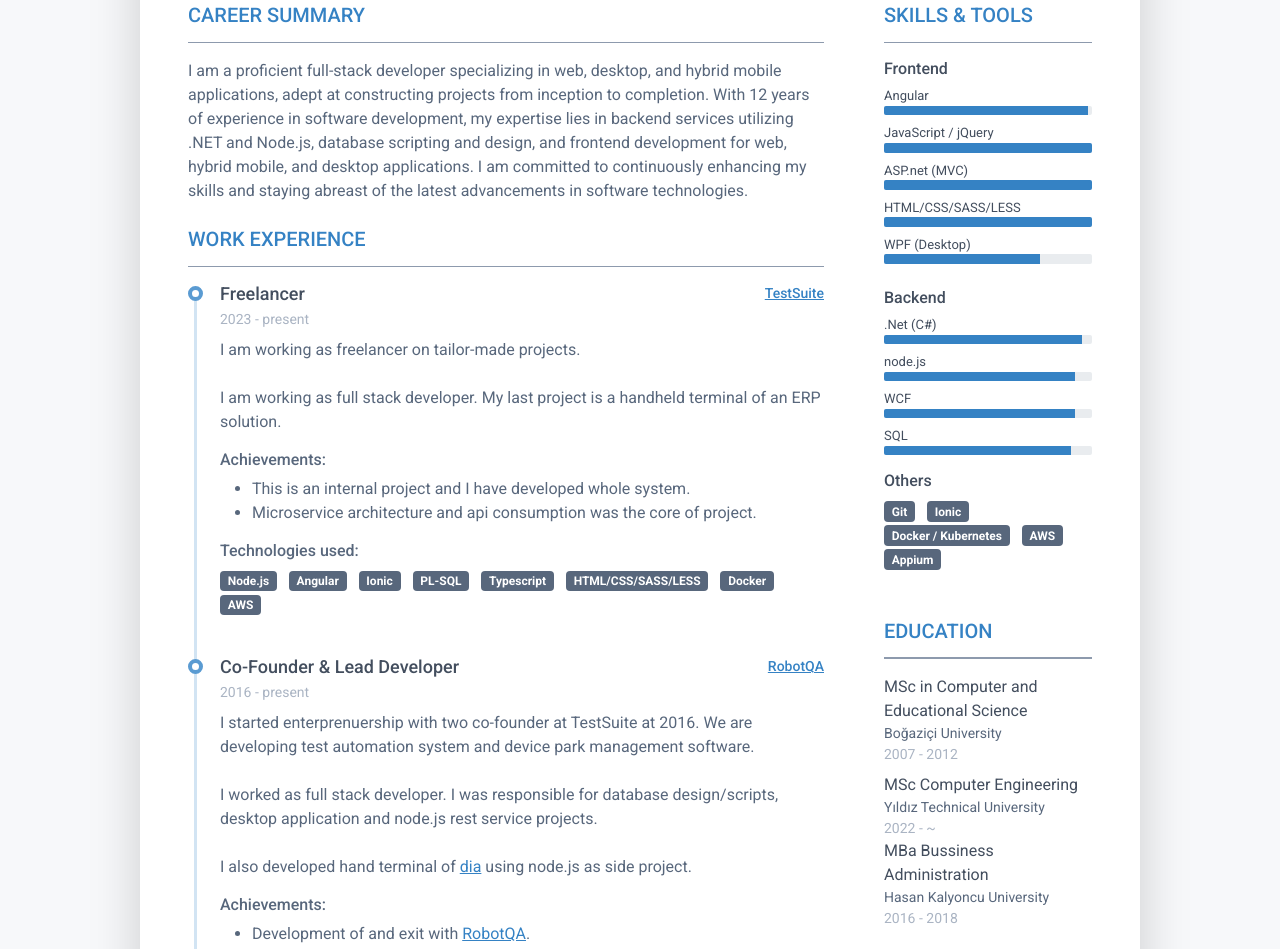
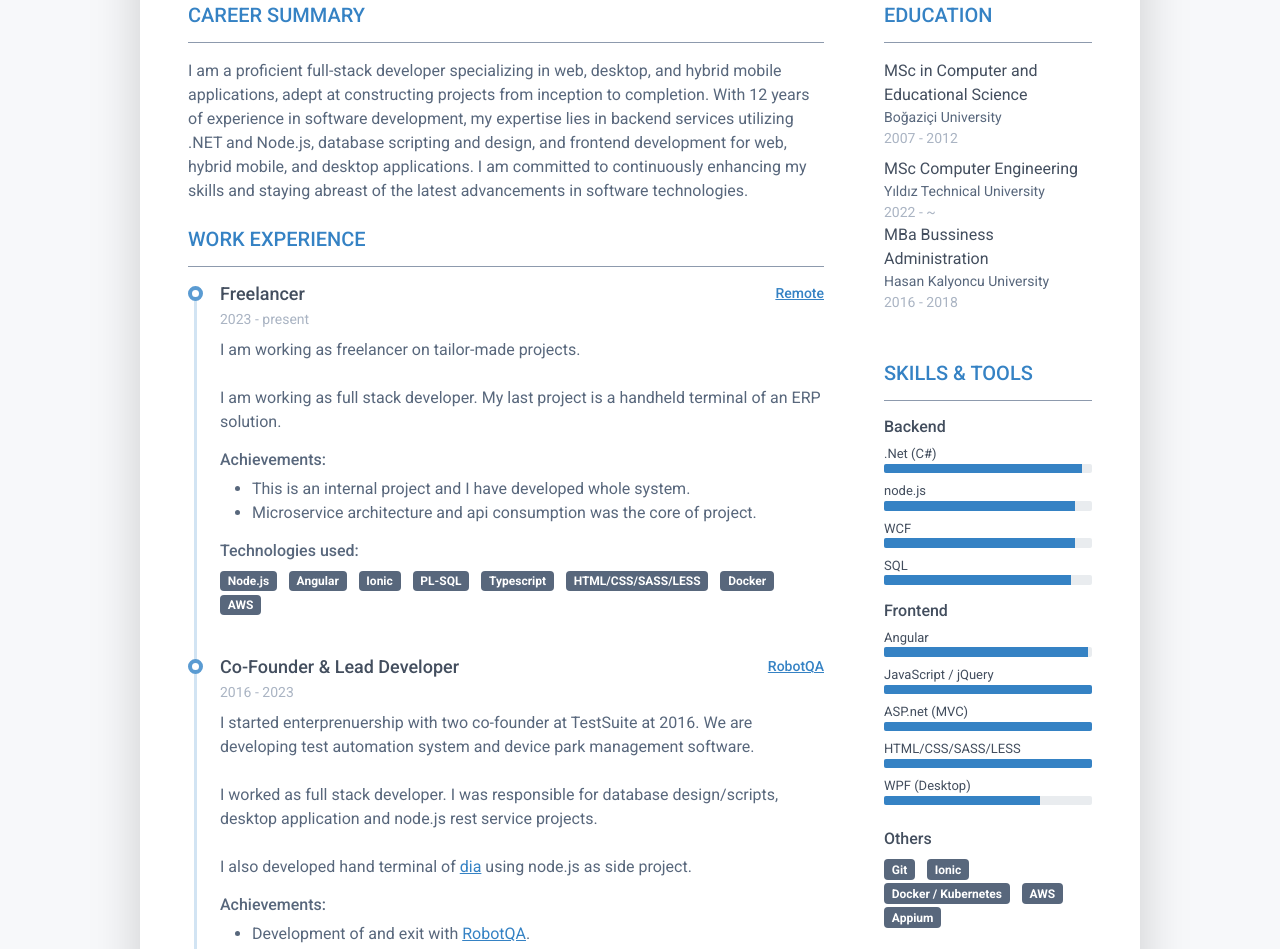
Before and after one commit to osmanraifgunes/osmanraifgunes.github.io, a plain HTML site: page index.html in a window 1280 px wide. Shown: the part 278-1227 px from the top of the page. Drawn offline with Linux system fonts and the light colour scheme.

Commit message:
fixed robotqa freelance

```diff
--- a/index.html
+++ b/index.html
@@ -115,7 +115,7 @@
 
 												</h3>
 												<div class="resume-company-name ms-auto">
-													<a href="https://testsuite.com/" target="blank">TestSuite
+													<a href="https://www.upwork.com/" target="blank">Remote
 													</a>
 												</div>
 											</div>
@@ -181,7 +181,7 @@
 												</div>
 											</div>
 											<!--//row-->
-											<div class="resume-position-time">2016 - present</div>
+											<div class="resume-position-time">2016 - 2023</div>
 										</div>
 										<!--//resume-timeline-item-header-->
 										<div class="resume-timeline-item-desc">
@@ -481,10 +481,68 @@
 						<!--//experience-section-->
 					</div>
 					<div class="col-lg-3">
+							<!--//skills-section-->
+							<section class="resume-section education-section mb-5">
+								<h2 class="resume-section-title text-uppercase font-weight-bold pb-3 mb-3">Education</h2>
+								<div class="resume-section-content">
+									<ul class="list-unstyled">
+										<li class="mb-2">
+											<div class="resume-degree font-weight-bold">MSc in Computer and Educational
+												Science</div>
+											<div class="resume-degree-org">Boğaziçi University</div>
+											<div class="resume-degree-time">2007 - 2012</div>
+										</li>
+										<li>
+											<div class="resume-degree font-weight-bold">MSc Computer Engineering</div>
+											<div class="resume-degree-org">Yıldız Technical University </div>
+											<div class="resume-degree-time">2022 - ~ </div>
+										</li>
+										<li>
+											<div class="resume-degree font-weight-bold">MBa Bussiness Administration</div>
+											<div class="resume-degree-org">Hasan Kalyoncu University </div>
+											<div class="resume-degree-time">2016 - 2018</div>
+										</li>
+									</ul>
+								</div>
+							</section>
+							<!--//education-section-->
 						<section class="resume-section skills-section mb-5">
 							<h2 class="resume-section-title text-uppercase font-weight-bold pb-3 mb-3">Skills &amp;
 								Tools</h2>
 							<div class="resume-section-content">
+
+								<!--//resume-skill-item-->
+
+								<div class="resume-skill-item">
+									<h4 class="resume-skills-cat font-weight-bold">Backend</h4>
+									<ul class="list-unstyled">
+										<li class="mb-2">
+											<div class="resume-skill-name">.Net (C#)</div>
+											<div class="progress resume-progress">
+												<div class="progress-bar theme-progress-bar-dark" role="progressbar" style="width: 95%" aria-valuenow="25" aria-valuemin="0" aria-valuemax="100"></div>
+											</div>
+										</li>
+										<li class="mb-2">
+											<div class="resume-skill-name">node.js</div>
+											<div class="progress resume-progress">
+												<div class="progress-bar theme-progress-bar-dark" role="progressbar" style="width: 92%" aria-valuenow="25" aria-valuemin="0" aria-valuemax="100"></div>
+											</div>
+										</li>
+										<li class="mb-2">
+											<div class="resume-skill-name">WCF</div>
+											<div class="progress resume-progress">
+												<div class="progress-bar theme-progress-bar-dark" role="progressbar" style="width: 92%" aria-valuenow="25" aria-valuemin="0" aria-valuemax="100"></div>
+											</div>
+										</li>
+										<li class="mb-2">
+											<div class="resume-skill-name">SQL</div>
+											<div class="progress resume-progress">
+												<div class="progress-bar theme-progress-bar-dark" role="progressbar" style="width: 90%" aria-valuenow="25" aria-valuemin="0" aria-valuemax="100"></div>
+											</div>
+										</li>
+									</ul>
+								</div>
+
 								<div class="resume-skill-item">
 									<h4 class="resume-skills-cat font-weight-bold">Frontend</h4>
 									<ul class="list-unstyled mb-4">
@@ -534,45 +592,6 @@
 								<!--//resume-skill-item-->
 
 								<div class="resume-skill-item">
-									<h4 class="resume-skills-cat font-weight-bold">Backend</h4>
-									<ul class="list-unstyled">
-										<li class="mb-2">
-											<div class="resume-skill-name">.Net (C#)</div>
-											<div class="progress resume-progress">
-												<div class="progress-bar theme-progress-bar-dark" role="progressbar"
-													style="width: 95%" aria-valuenow="25" aria-valuemin="0"
-													aria-valuemax="100"></div>
-											</div>
-										</li>
-										<li class="mb-2">
-											<div class="resume-skill-name">node.js</div>
-											<div class="progress resume-progress">
-												<div class="progress-bar theme-progress-bar-dark" role="progressbar"
-													style="width: 92%" aria-valuenow="25" aria-valuemin="0"
-													aria-valuemax="100"></div>
-											</div>
-										</li>
-										<li class="mb-2">
-											<div class="resume-skill-name">WCF</div>
-											<div class="progress resume-progress">
-												<div class="progress-bar theme-progress-bar-dark" role="progressbar"
-													style="width: 92%" aria-valuenow="25" aria-valuemin="0"
-													aria-valuemax="100"></div>
-											</div>
-										</li>
-										<li class="mb-2">
-											<div class="resume-skill-name">SQL</div>
-											<div class="progress resume-progress">
-												<div class="progress-bar theme-progress-bar-dark" role="progressbar"
-													style="width: 90%" aria-valuenow="25" aria-valuemin="0"
-													aria-valuemax="100"></div>
-											</div>
-										</li>
-									</ul>
-								</div>
-								<!--//resume-skill-item-->
-
-								<div class="resume-skill-item">
 									<h4 class="resume-skills-cat font-weight-bold">Others</h4>
 									<ul class="list-inline">
 										<li class="list-inline-item"><span class="badge bg-secondary">Git</span></li>
@@ -586,31 +605,7 @@
 							</div>
 							<!--resume-section-content-->
 						</section>
-						<!--//skills-section-->
-						<section class="resume-section education-section mb-5">
-							<h2 class="resume-section-title text-uppercase font-weight-bold pb-3 mb-3">Education</h2>
-							<div class="resume-section-content">
-								<ul class="list-unstyled">
-									<li class="mb-2">
-										<div class="resume-degree font-weight-bold">MSc in Computer and Educational
-											Science</div>
-										<div class="resume-degree-org">Boğaziçi University</div>
-										<div class="resume-degree-time">2007 - 2012</div>
-									</li>
-									<li>
-										<div class="resume-degree font-weight-bold">MSc Computer Engineering</div>
-										<div class="resume-degree-org">Yıldız Technical University </div>
-										<div class="resume-degree-time">2022 - ~ </div>
-									</li>
-									<li>
-										<div class="resume-degree font-weight-bold">MBa Bussiness Administration</div>
-										<div class="resume-degree-org">Hasan Kalyoncu University </div>
-										<div class="resume-degree-time">2016 - 2018</div>
-									</li>
-								</ul>
-							</div>
-						</section>
-						<!--//education-section-->
+
 						<section class="resume-section reference-section mb-5">
 							<h2 class="resume-section-title text-uppercase font-weight-bold pb-3 mb-3">Awards /
 								Certificates</h2>
@@ -646,14 +641,13 @@
 							<h2 class="resume-section-title text-uppercase font-weight-bold pb-3 mb-3">Language</h2>
 							<div class="resume-section-content">
 								<ul class="list-unstyled resume-lang-list">
-
+									<li class="mb-2">
+										<span class="resume-lang-name font-weight-bold">English</span>
+										<small class="text-muted font-weight-normal">(Fluent) (YDS 83)</small>
+									</li>
 									<li class="mb-2 align-middle">
 										<span class="resume-lang-name font-weight-bold">Turkish</span>
 										<small class="text-muted font-weight-normal">(Native)</small>
-									</li>
-									<li class="mb-2">
-										<span class="resume-lang-name font-weight-bold">English</span>
-										<small class="text-muted font-weight-normal">(Fluent) (YDS 83)</small>
 									</li>
 								</ul>
 							</div>
```
